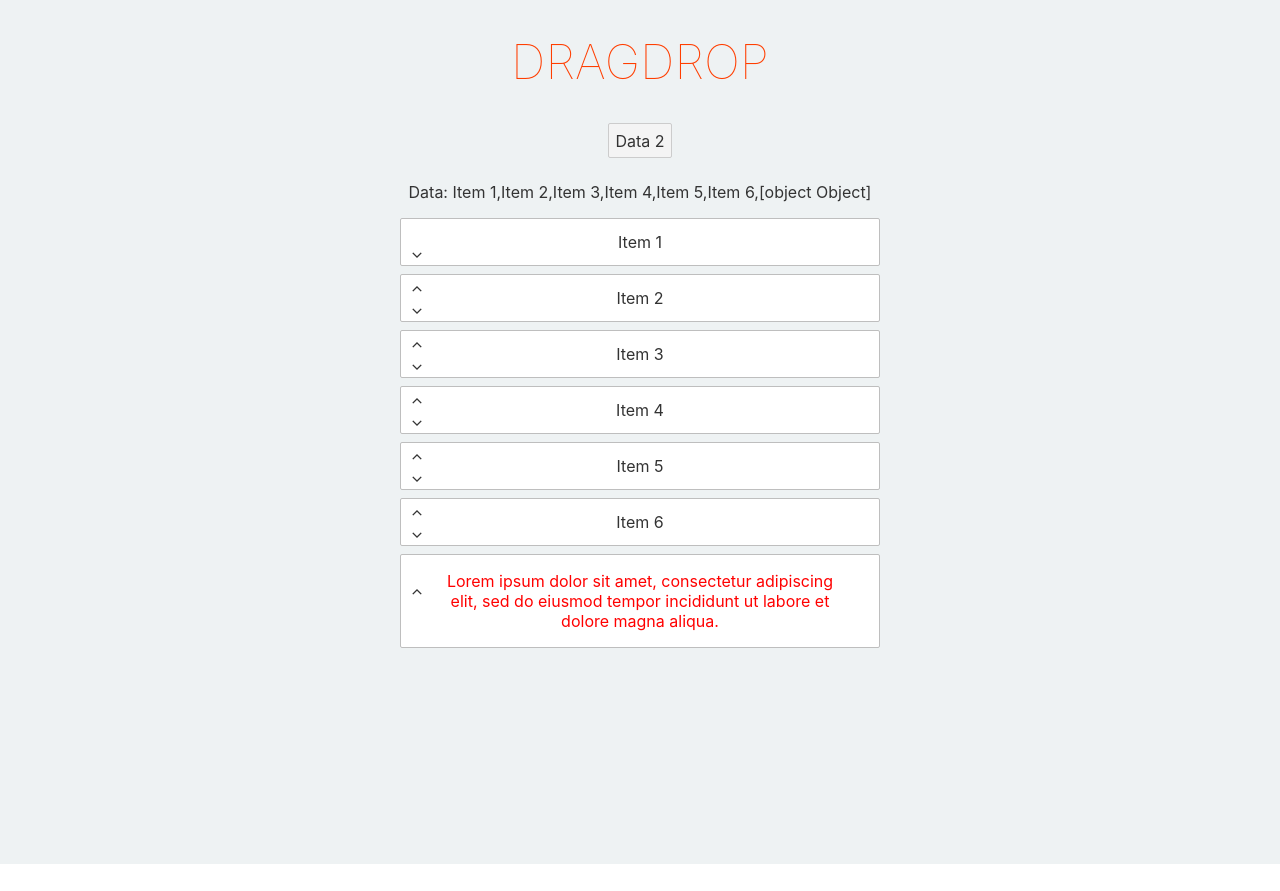
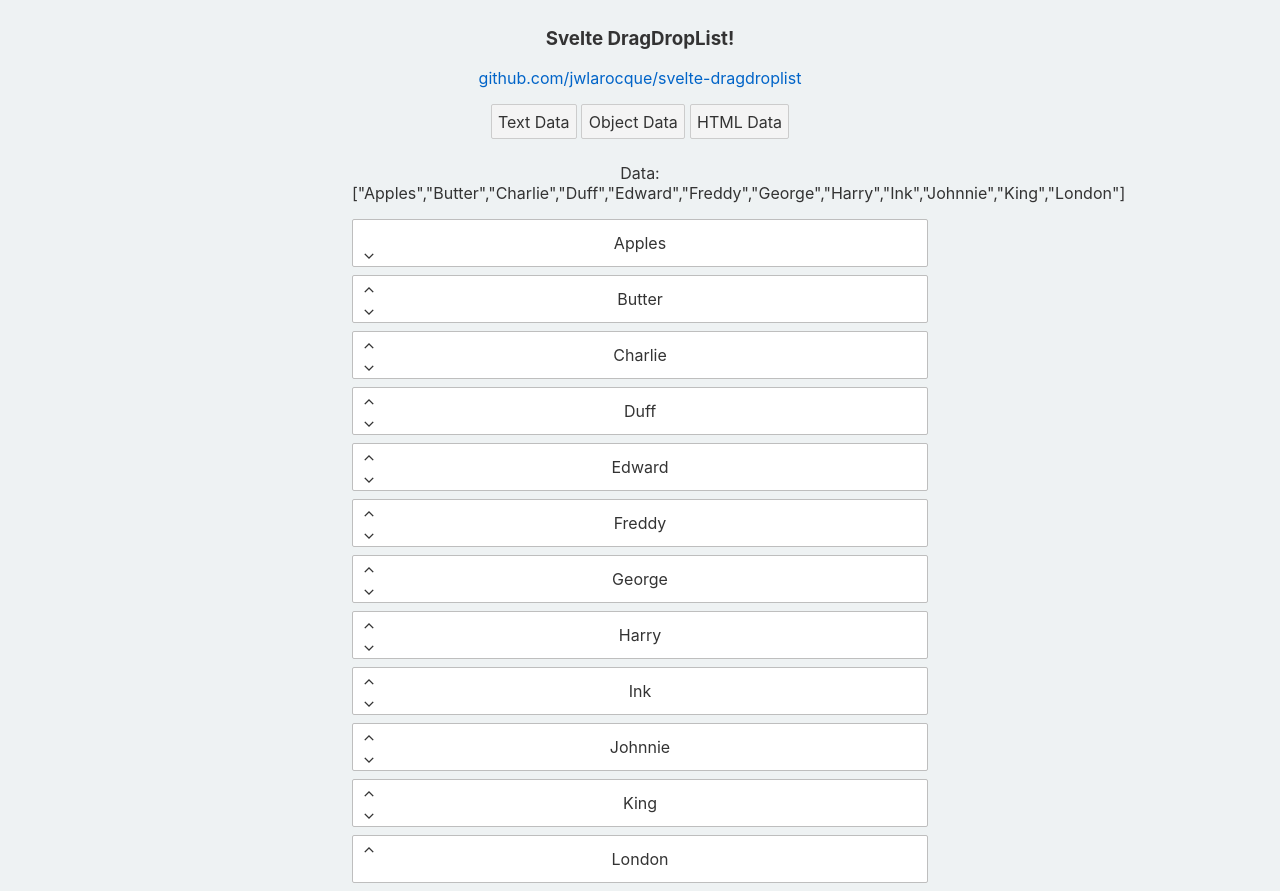
Before and after one commit to jwlarocque/svelte-dragdroplist, a Svelte app: page / in a window 1280 px wide. Before the commit the page ends 864 px from the top, so only its background shows below. Built offline with nearby package versions, Linux system fonts and the light colour scheme.

Commit message:
Add REPL link, update example app, cleanup

```diff
--- a/src/App.svelte
+++ b/src/App.svelte
@@ -1,52 +1,54 @@
 <script>
-	import DragDrop from "./DragDrop.svelte";
+    import DragDrop from "./DragDrop.svelte";
 
-	let data2 = ["Adams", "Boston", "Chicago", "Denver"];
-	let data1 = new Array(6).fill(0).map((x, i) => ("Item " + (i + 1)));
+    let data1 = ["Apples", "Butter", "Charlie", "Duff", "Edward", "Freddy", "George", "Harry", "Ink", "Johnnie", "King", "London"];
+	let data2 = [
+			{"id": 0, "text": "Boston"},
+			{"id": 1, "text": "Boston"},
+			{"id": 2, "text": "Chicago"},
+			{"id": 3, "text": "Denver"}];
+	let data3 = [
+			{"id": 0, "text": "Adams"},
+			{"id": 1, "text": "Boston"},
+			{"id": 2, "html": "<p style='color: red;'>Chicago</p>"},
+			{"id": 3, "html": "<p style='color: blue;'>Denver</p>"}];
+
 	let data = data1;
-	data[6] = ({"id": "lorem","html": "<p style='color: red;'>Lorem ipsum dolor sit amet, consectetur adipiscing elit, sed do eiusmod tempor incididunt ut labore et dolore magna aliqua.</p>"});
 </script>
-
-<main>
-	<h1>DragDrop</h1>
-	<button on:click={function() {data = data2;}}>Data 2</button>
-	<p>Data: {data}</p>
-	<div>
-		<DragDrop bind:data={data}/>
-	</div>
-</main>
 
 <style>
 	:global(body) {
-		padding: 0;
-		width: 100%;
+		background-color: #eef2f3;
 	}
 
 	main {
 		text-align: center;
-		margin: 0;
-		padding: 2em 1em;
-		min-height: 100%;
-		background-color: #eef2f3;
-	}
-
-	h1 {
-		color: #ff3e00;
-		text-transform: uppercase;
-		font-size: 3em;
-		font-weight: 100;
-		margin-top: 0;
-	}
-
-	div {
-		max-width: 30em;
-		width: 100%;
+		max-width: 36em;
 		margin: auto;
 	}
+</style>
 
-	@media (min-width: 640px) {
-		main {
-			max-width: none;
-		}
-	}
-</style>
+<main>
+	<h3>
+		Svelte DragDropList!
+	</h3>
+	<p>
+		<a href="https://github.com/jwlarocque/svelte-dragdroplist">github.com/jwlarocque/svelte-dragdroplist</a>
+	</p>
+
+	<button on:click={() => data = data1}>
+		Text Data
+	</button>
+	<button on:click={() => data = data2}>
+		Object Data
+	</button>
+	<button on:click={() => data = data3}>
+		HTML Data
+	</button>
+
+	<p>
+		Data: {JSON.stringify(data)}
+	</p>
+
+	<DragDrop bind:data={data}/>
+</main>
--- a/src/DragDrop.svelte
+++ b/src/DragDrop.svelte
@@ -1,7 +1,5 @@
 <script>
     import {flip} from "svelte/animate";
-    import { quintOut } from 'svelte/easing';
-    import { crossfade } from 'svelte/transition';
 
     export let data = [];
 
@@ -29,6 +27,7 @@
         drag(clientY);
     }
 
+    // drag handler updates cursor position
     function drag(clientY) {
         if (grabbed) {
             mouseY = clientY;
@@ -36,6 +35,8 @@
         }
     }
 
+    // touchEnter handler emulates the mouseenter event for touch input
+    // (more or less)
     function touchEnter(ev) {
         drag(ev.clientY);
         // trigger dragEnter the first time the cursor moves over a list item
@@ -56,9 +57,10 @@
         }
     }
 
+    // does the actual moving of items in data
     function moveDatum(from, to) {
         let temp = data[from];
-        data = [...data.slice(0, from), ...data.slice(from + 1, data.length)];
+        data = [...data.slice(0, from), ...data.slice(from + 1)];
         data = [...data.slice(0, to), temp, ...data.slice(to)];
     }
 
@@ -147,6 +149,16 @@
     }
 </style>
 
+<!-- All the documentation has to go up here, sorry.
+     (otherwise it conflicts with the HTML or svelte/animate)
+     The .list has handlers for pointer movement and pointer up/release/end.
+     Each .item has a handler for pointer down/click/start, which assigns that
+     element as the item currently being "grabbed".  They also have a handler
+     for pointer enter (the touchmove handler has extra logic to behave like the
+     no longer extant 'touchenter'), which swaps the entered element with the
+     grabbed element when triggered.
+     You'll also find reactive styling below, which keeps it from being directly
+     part of the imperative javascript handlers. -->
 <main>
     <div
         bind:this={ghost}
```
Also changed, not shown: 1 other file (tests, documents, lock files or other folders).
